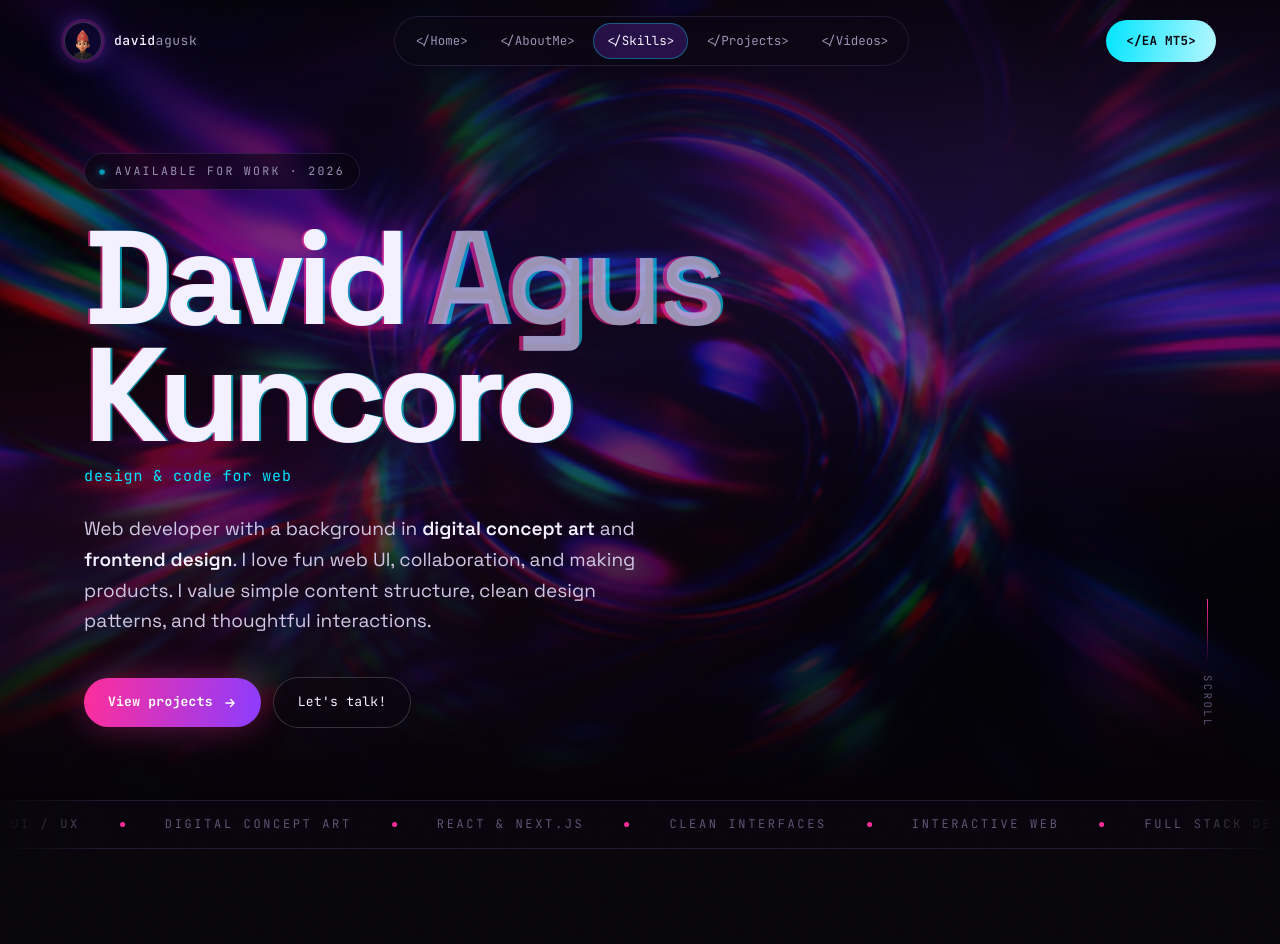
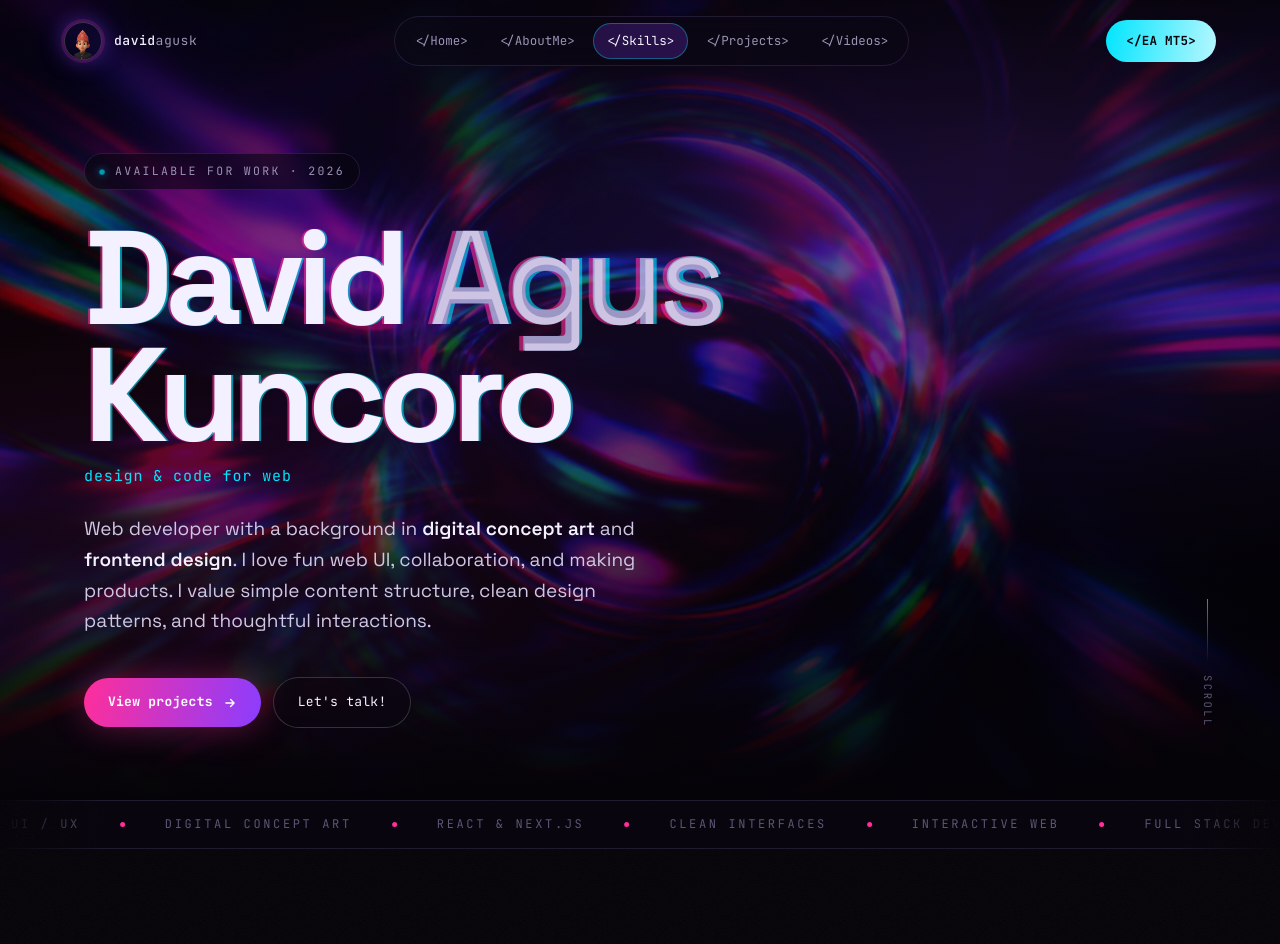
Before and after one commit to davidagusk/davidagusk.github.io, a PHP site: page / in a window 1280 px wide. Shown: the top 944 px of the page. Run offline with PHP 8.4, Linux system fonts and the light colour scheme.

Commit message:
Brighten the thin hero name weight so the fringe reads as intended

```diff
--- a/assets/css/style.css
+++ b/assets/css/style.css
@@ -601,7 +601,9 @@ ul {
 }
 .hero__name .thin {
   font-weight: 300;
-  color: var(--ink-dim);
+  /* bright enough that the magenta/cyan ghosts don't dominate the thinner
+     strokes — a dim fill made the first line read as a rendering artifact */
+  color: #cdc4e4;
 }
 /* the ghost layers inherit the gradient/thin treatment badly on multi-line
    headings, so keep the fringe to a single flat colour per line */
```
